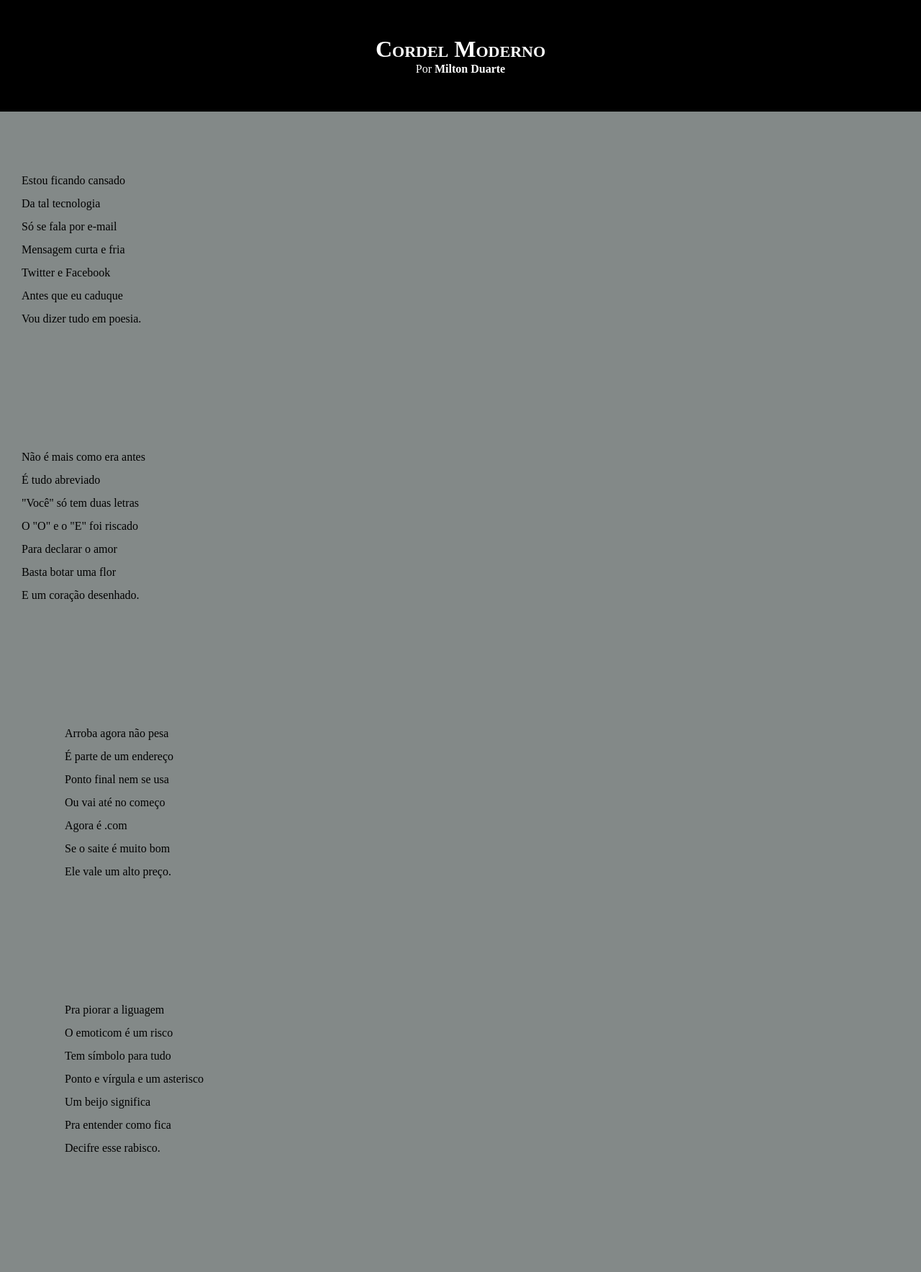
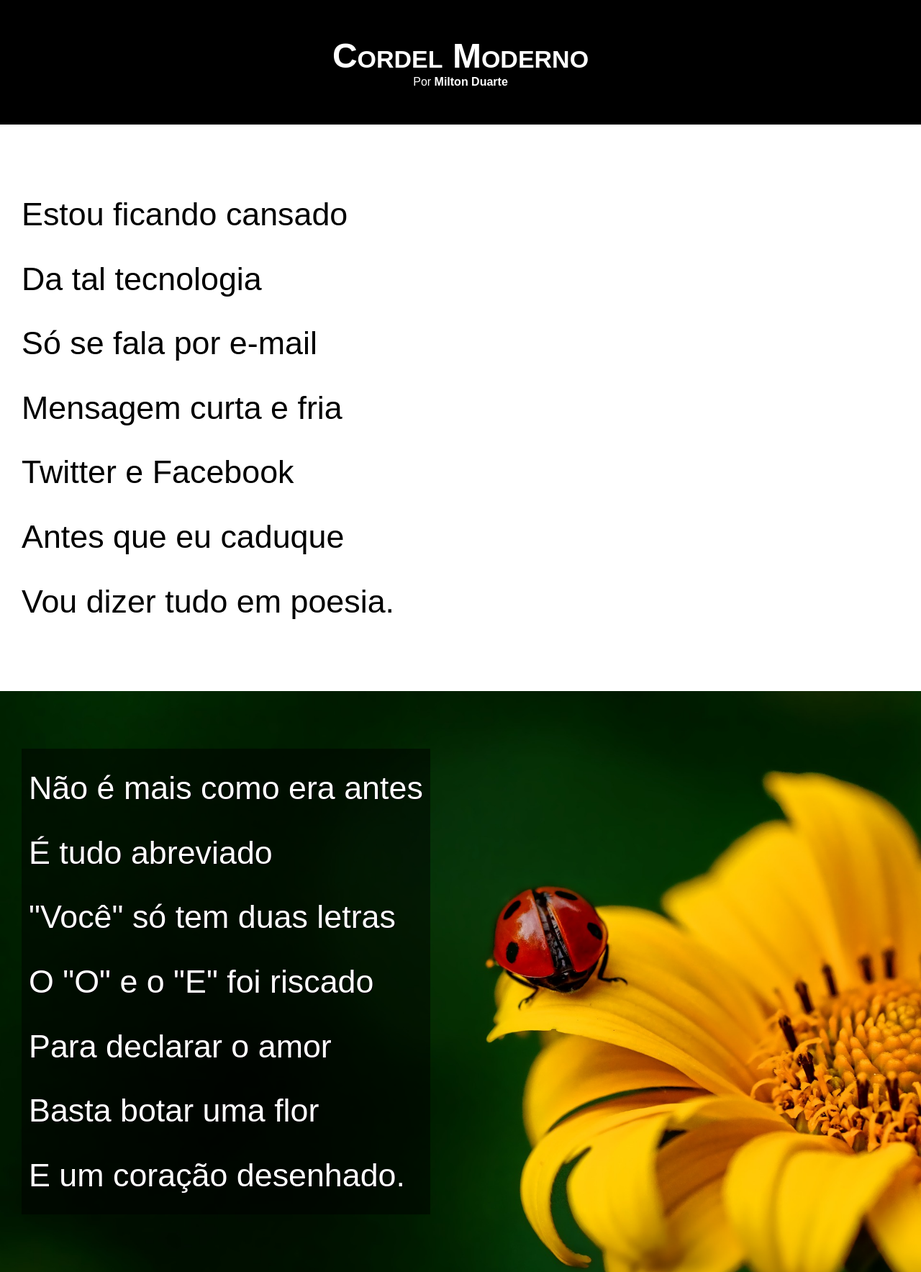
Before and after one commit to joicealvesdev/html-css, a plain HTML site: page desafio012/index.html in a window 1280 px wide. Shown: the top 1767 px of the page at 72% size. Drawn offline with Linux system fonts and the light colour scheme; a web font is replaced by a local one.

Commit message:
atualizei algumas coisas do site

```diff
--- a/desafio012/index.html
+++ b/desafio012/index.html
@@ -6,16 +6,12 @@
     <title>Coderl Moderno</title>
     <link rel="stylesheet" href="style.css">
 
-
-
-
 </head>
 <body>
      <header>
         <h1>Cordel Moderno</h1>
         <p>
-                Por <a href="https://www.recantodasletras.com.br/poesias/3186743]" target="_blank">Milton Duarte</a>
-
+            Por <a href="https://www.recantodasletras.com.br/poesias/3186743" target="_blank">Milton Duarte</a>
         </p>
     </header>
 
@@ -29,85 +25,79 @@
             Antes que eu caduque <br>
             Vou dizer tudo em poesia.
         </p>
-
     </section>
 
-         <section class="Imagem">
+    <section class="imagem" id="img01">
+        <p>
+            Não é mais como era antes <br>
+            É tudo abreviado <br>
+            "Você" só tem duas letras <br>
+            O "O" e o "E" foi riscado <br>
+            Para declarar o amor <br>
+            Basta botar uma flor <br>
+            E um coração desenhado.
+        </p>
+    </section>
+
+    <section class="normal">
+        <p>
+            Arroba agora não pesa <br>
+            É parte de um endereço <br>
+            Ponto final nem se usa <br>
+            Ou vai até no começo <br>
+            Agora é .com <br>
+            Se o site é muito bom <br>
+            Ele vale um alto preço.
+        </p>
 
         <p>
-                Não é mais como era antes <br>
-                É tudo abreviado<br>
-                "Você" só tem duas letras<br>
-                O "O" e o "E" foi riscado<br>
-                Para declarar o amor<br>
-                Basta botar uma flor<br>
-                E um coração desenhado.
-            </p>
-        <section>
-
-        <section class="normal">
-        <p> Arroba agora não pesa <br>
-            É parte de um endereço<br>
-            Ponto final nem se usa<br>
-            Ou vai até no começo<br>
-            Agora é .com<br>
-            Se o saite é muito bom<br>
-            Ele vale um alto preço. </p>
-        </section>
-
-
-
-
-        <section >
-        <p>
-            Pra piorar a liguagem<br>
-            O emoticom é um risco<br>
-            Tem símbolo para tudo<br>
-            Ponto e vírgula e um asterisco<br>
-            Um beijo significa<br>
-            Pra entender como fica<br>
+            Pra piorar a linguagem <br>
+            O emoticom é um risco <br>
+            Tem símbolo para tudo <br>
+            Ponto e vírgula e um asterisco <br>
+            Um beijo significa <br>
+            Pra entender como fica <br>
             Decifre esse rabisco.
         </p>
     </section>
 
-
-    <section class="Imagem">
+    <section class="imagem" id="img02">
         <p>
-            Tenho saudade das cartas<br>
-            Escritas com a própria mão<br>
-            Mandava no mês de Junho<br>
-            Só chegava no Verão<br>
-            Mas matava a saudade<br>
-            Era texto de verdade<br>
+            Tenho saudade das cartas <br>
+            Escritas com a própria mão <br>
+            Mandava no mês de Junho <br>
+            Só chegava no Verão <br>
+            Mas matava a saudade <br>
+            Era texto de verdade <br>
             Nas linhas do coração.
         </p>
     </section>
 
-
-
     <section class="normal">
-
         <p>
-             Agora, escrevo e envio<br>
-            Chegando na mesma hora<br>
-            Mas quando vou prosear<br>
-            A pessoa foi embora<br>
-            Abriu outro aplicativo<br>
-            O mundo ficou cativo<br>
+            Agora, escrevo e envio <br>
+            Chegando na mesma hora <br>
+            Mas quando vou prosear <br>
+            A pessoa foi embora <br>
+            Abriu outro aplicativo <br>
+            O mundo ficou cativo <br>
             Da tecnologia do agora.
         </p>
         <p>
-                Felizmente, pra orar<br>
-                Não precisa de internet<br>
-                Deus escuta todo mundo<br>
-                Se quiser, faça esse teste<br>
-                Dois pontos são dois joelhos<br>
-                Seus lábios são aparelhos<br>
+            Felizmente, pra orar <br>
+            Não precisa de internet <br>
+            Deus escuta todo mundo <br>
+            Se quiser, faça esse teste <br>
+            Dois pontos são dois joelhos <br>
+            Seus lábios são aparelhos <br>
             Deixe que Deus interprete.
         </p>
     </section>
+
     <footer>
-    <p>site criado por <a href="https://github.com/gustavoguanabara" target="_blank">Gustavo Guanabara</a> para o <a href="https://www.cursoemvideo.com/" target="_blank">CursoemVideo</a></p>
+        <p>
+            Site criado por <a href="https://github.com/gustavoguanabara" target="_blank">Gustavo Guanabara</a> para o <a href="https://www.cursoemvideo.com/" target="_blank">CursoemVideo</a>
+        </p>
     </footer>
 </body>
 </html>
--- a/desafio012/style.css
+++ b/desafio012/style.css
@@ -1,75 +1,79 @@
 @charset "UTF-8";
 
-@import url('https://fonts.googleapis.com/css2?family=Felipa&display=swap');
 
-.felipa-regular {
-  font-family: "Felipa", serif;
-  font-weight: 400;
-  font-style: normal;
+* {
+    margin: 0;
+    padding: 0;
+    box-sizing: border-box;
 }
 
-
-*{
-    margin:0px;
-    padding: 0px;
-
+body {
+    font-family: Arial, Helvetica, sans-serif;
+    background-color: white;
+    color: black;
+    min-height: 100vh;
 }
 
-
-
-html, body {
-    min-height: 100vh;
-    background-color: rgb(131, 137, 136);
-}
-
-header{
+header {
     background-color: black;
     color: white;
     text-align: center;
+    padding: 50px 20px 20px 20px;
 }
 
-header > h1  {
-    padding-top: 50px;
+header h1 {
     font-variant: small-caps;
-}
-header > p {
-    padding-bottom: 50px;
-
+    font-size: 3em;
 }
 
+header p {
+    padding-bottom: 30px;
+}
 
-header a, footer a {
+header a,
+footer a {
     color: white;
     text-decoration: none;
-    font-weight: bolder;
+    font-weight: bold;
 }
 
-header a:hover, footer a:hover{
+header a:hover,
+footer a:hover {
     text-decoration: underline;
 }
 
 section {
-    padding-top: 10vh;
-    padding-bottom: 10vh;
+    padding: 10vh 30px;
+    font-size: 3.5vw;
     line-height: 2em;
-    padding-left: 30px;
 }
 
 section.normal {
-    background-color: rgb(99, 99, 99)
-    color(rgb(51, 51, 51) )
+    background-color: white;
+    color: black;
 }
 
-
-
 section.imagem {
-    background-color: rgb(6, 6, 6) ;
-    color: white ;
+    color: white;
+    background-size: cover;
+    background-attachment: fixed;
+    background-position: center;
+    background-repeat: no-repeat;
 }
 
-section.imagem >p {
-    width: 400px;
-    background-color:black
+section#img01 {
+    background-image: url('imagens/background001.jpg');
+}
+
+section#img02 {
+    background-image: url('imagens/background002.jpg');
+}
+
+section.imagem p {
+    background-color: rgba(0, 0, 0, 0.5);
+    display: inline-block;
+    padding: 10px;
+    text-shadow: 1px 1px 0px black;
 }
 
 footer {
@@ -77,4 +81,5 @@ footer {
     color: white;
     text-align: center;
     padding: 10px;
+    font-size: 0.9em;
 }
```
Also changed, not shown: desafio012/minha-font/minha-font.otf/Sweety Milkys.otf (added). Lines whose indentation alone changed are shown as unchanged.
